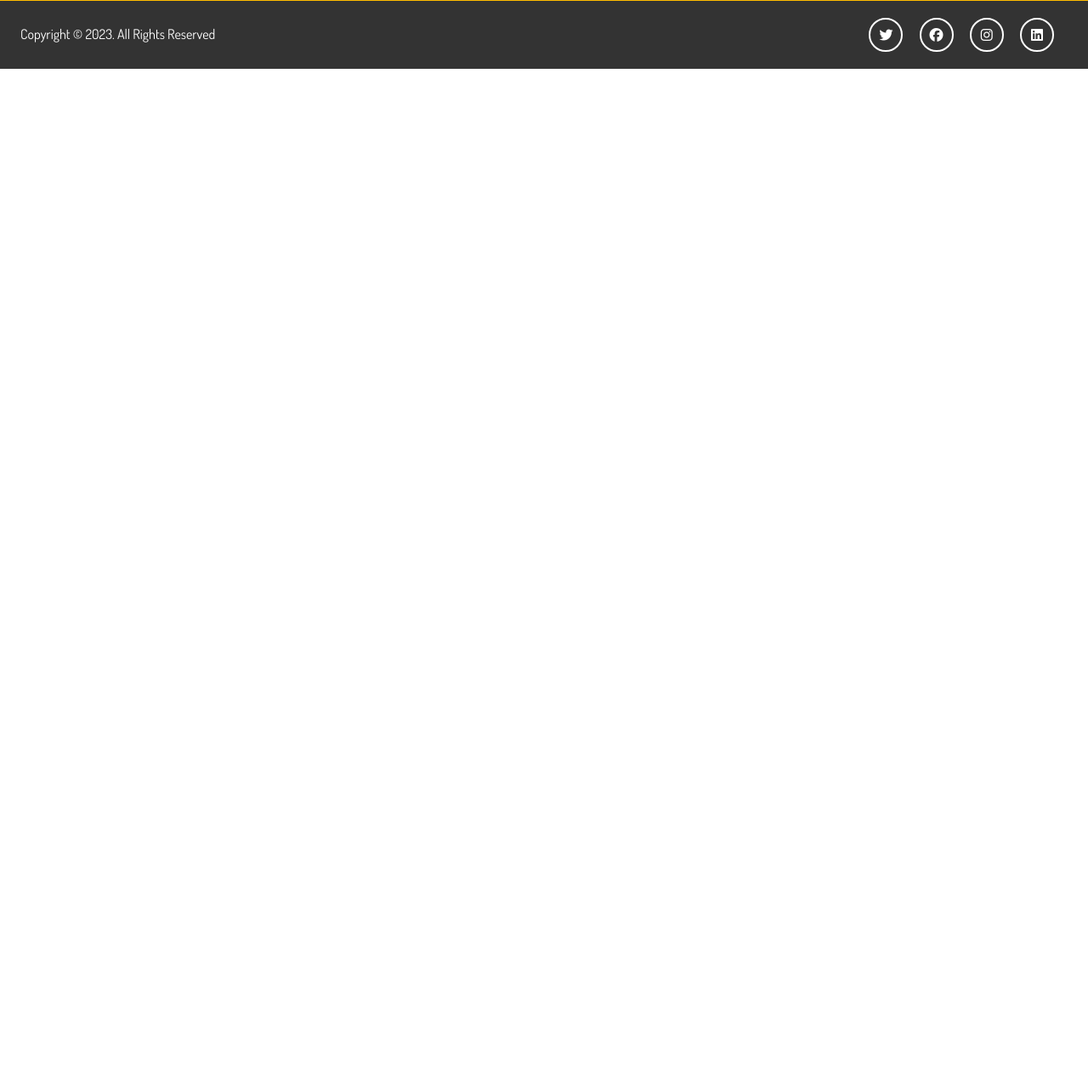
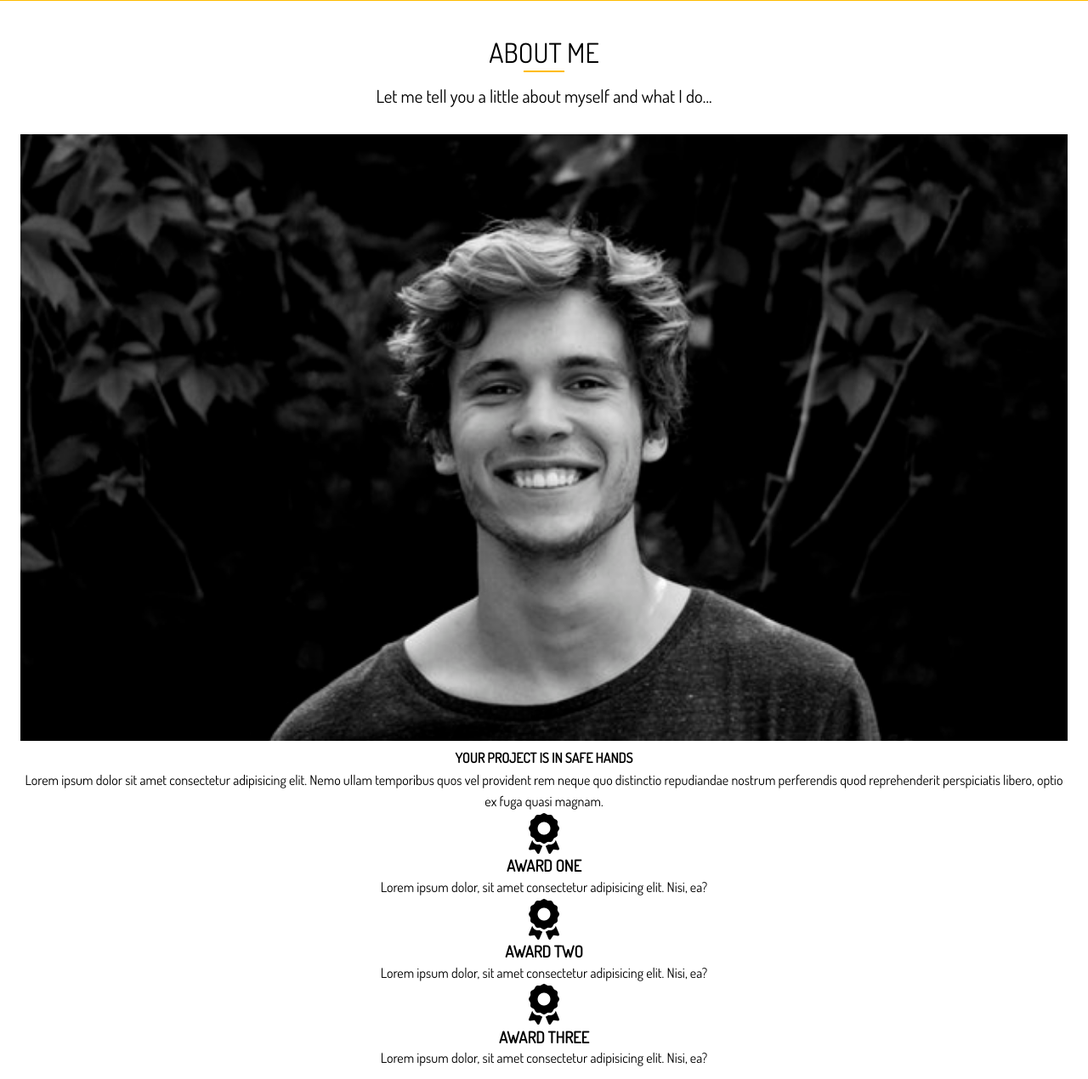
Before and after one commit to EnergeticPixels/portfolio, a website: page dist/about.html in a window 1280 px wide. Shown: the part 90-1360 px from the top of the page at 85% size. Before the commit the page ends 800 px from the top, so only its background shows below. Drawn offline with nearby package versions, Linux system fonts and the light colour scheme; files that its build step writes are made by us from their sources.

Commit message:
Add ABOUT page markup

```diff
--- a/dist/about.html
+++ b/dist/about.html
@@ -26,7 +26,36 @@
   </header>
 
   <main>
-
+    <!-- SECTION A -->
+    <section id="about-a" class="text-center py-3">
+      <div class="container">
+        <h2 class="section-title">About Me</h2>
+        <div class="bottom-line"></div>
+        <p class="lead">Let me tell you a little about myself and what I do...</p>
+        <div class="about-info">
+          <img src="images/about.jpg" alt="me" class="bio-image">
+          <div class="bio bg-light">
+            <h4>Your Project Is In Safe Hands</h4>
+            <p>Lorem ipsum dolor sit amet consectetur adipisicing elit. Nemo ullam temporibus quos vel provident rem neque quo distinctio repudiandae nostrum perferendis quod reprehenderit perspiciatis libero, optio ex fuga quasi magnam.</p>
+          </div>
+          <div class="award-1">
+            <i class="fas fa-award fa-3x"></i>
+            <h3>Award One</h3>
+            <p>Lorem ipsum dolor, sit amet consectetur adipisicing elit. Nisi, ea?</p>
+          </div>
+          <div class="award-2">
+            <i class="fas fa-award fa-3x"></i>
+            <h3>Award Two</h3>
+            <p>Lorem ipsum dolor, sit amet consectetur adipisicing elit. Nisi, ea?</p>
+          </div>
+          <div class="award-3">
+            <i class="fas fa-award fa-3x"></i>
+            <h3>Award Three</h3>
+            <p>Lorem ipsum dolor, sit amet consectetur adipisicing elit. Nisi, ea?</p>
+          </div>
+        </div>
+      </div>
+    </section>
   </main>
 
   <footer id="main-footer">
```
